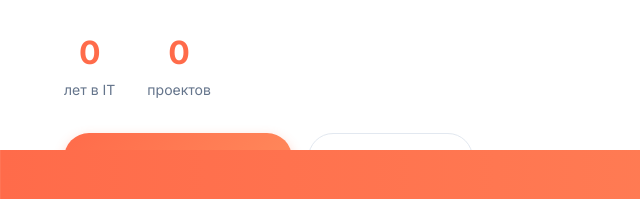
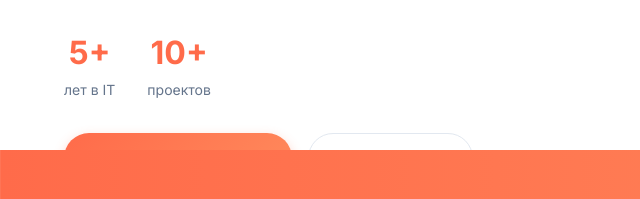
Before and after one commit to fliperrsv/portfolio, a plain HTML site: page index.html in a window 1280 px wide. Shown: the part 558-757 px from the top of the page, 0-640 px from the left. Drawn offline with Linux system fonts and the light colour scheme.

Commit message:
Update index.html

```diff
--- a/index.html
+++ b/index.html
@@ -51,11 +51,11 @@
                 </p>
                 <div class="hero-stats">
                     <div class="stat">
-                        <span class="stat-number" id="yearCounter">0</span>
+                        <span class="stat-number" id="yearCounter">5+</span>
                         <span class="stat-label">лет в IT</span>
                     </div>
                     <div class="stat">
-                        <span class="stat-number" id="projectCounter">0</span>
+                        <span class="stat-number" id="projectCounter">10+</span>
                         <span class="stat-label">проектов</span>
                     </div>
                 </div>
```
